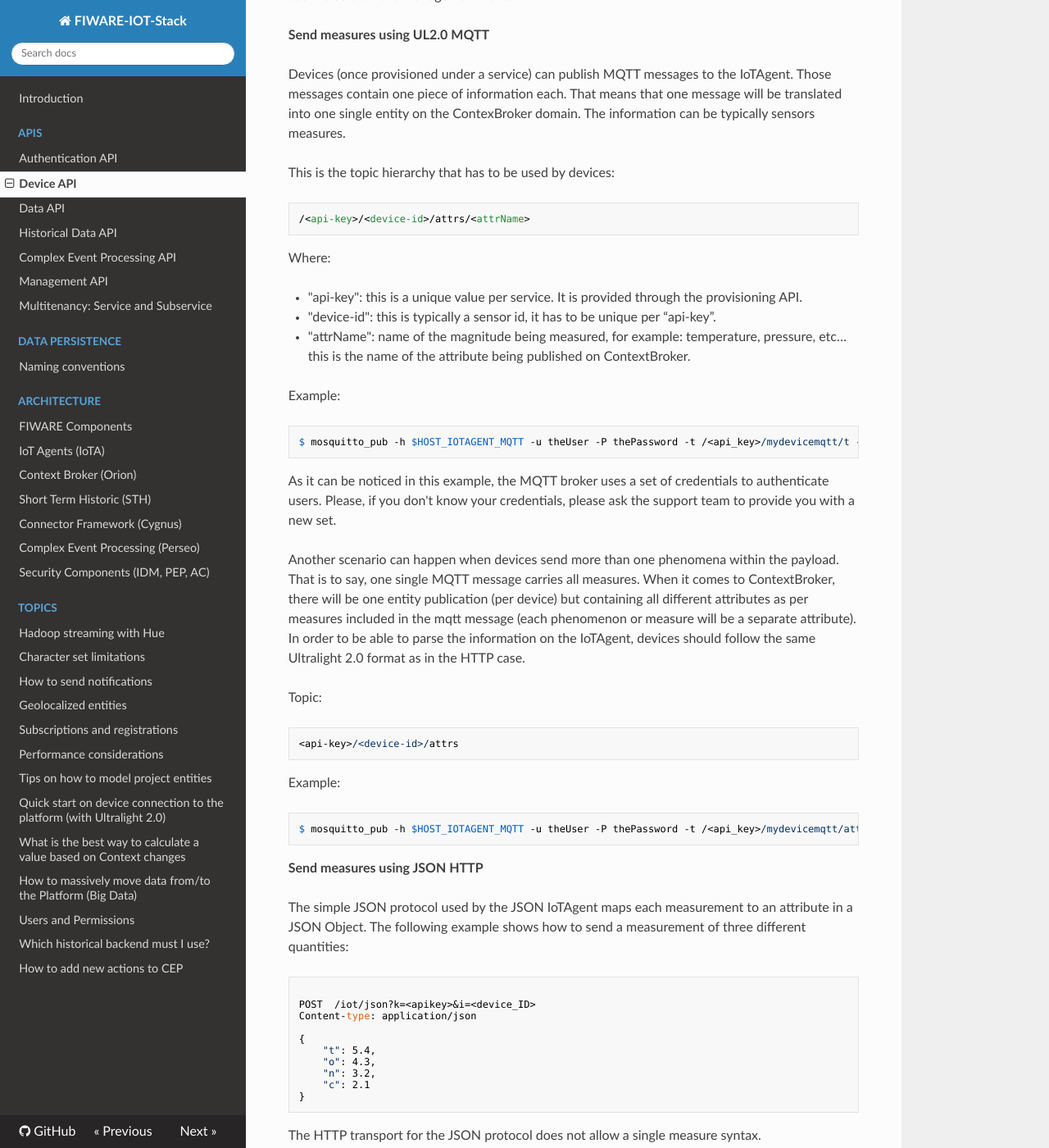
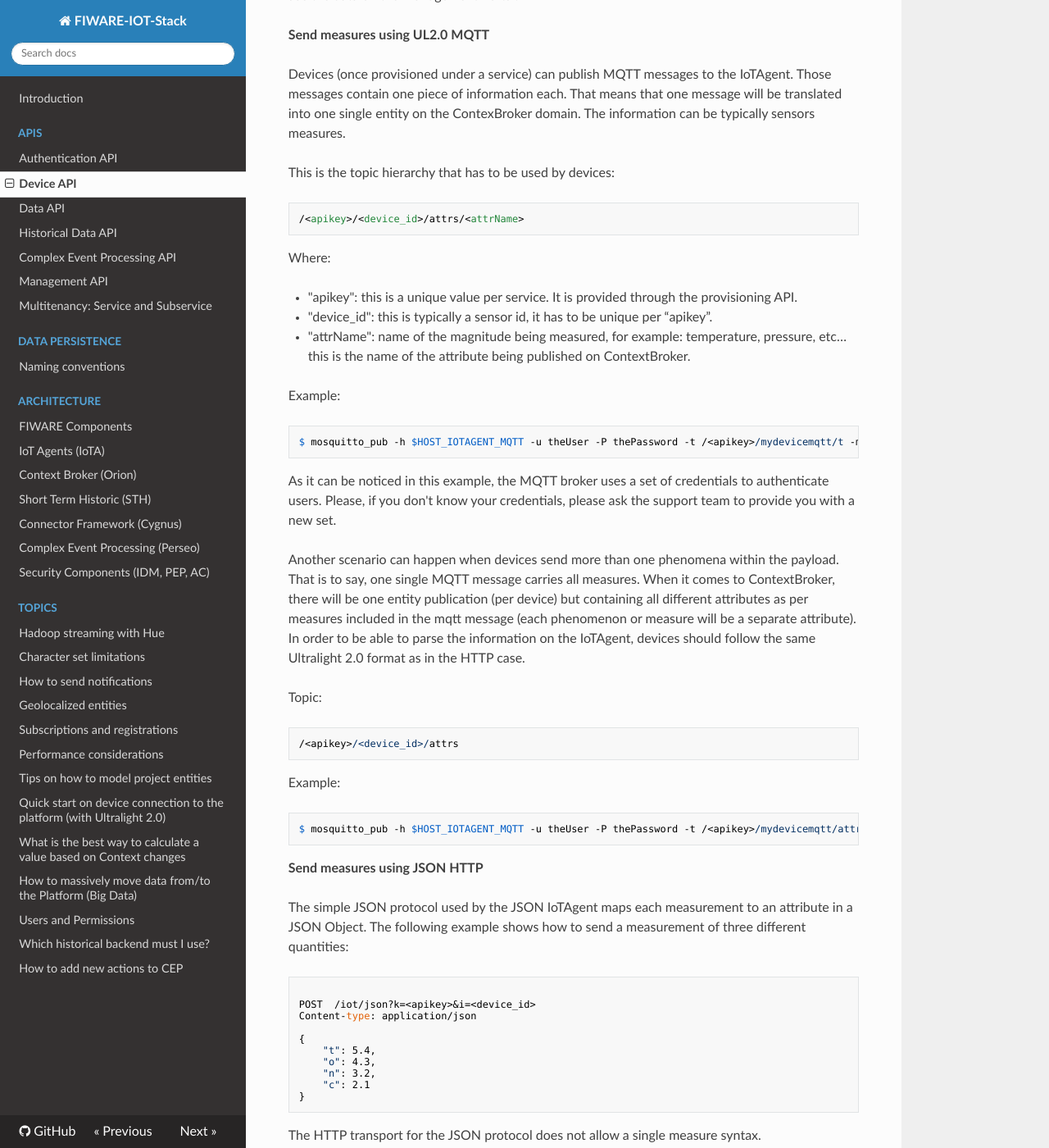
Before and after one commit to telefonicaid/thinking-cities, an MkDocs documentation site: the page built from docs/device_api.md, in a window 1280 px wide and 1400 px high, scrolled down 4975 px. Shown: the whole window at 82% size. Built offline with MkDocs 1.6.1, drawn with Linux system fonts in a browser that asks for light colours; nearby versions of some CDN libraries; old or Windows-style settings are respelled for this version of MkDocs; some of the changed text lies outside the part shown.

Commit message:
Update device_api.md

````diff
--- a/docs/device_api.md
+++ b/docs/device_api.md
@@ -226,7 +226,7 @@
 Sending multiple observations in the same message is also possible with the following payload:
 
 ```
-POST /iot/d?k=<apikey>&i=<device_ID>
+POST /iot/d?k=<apikey>&i=<device_id>
 Content-Type: text/plain
 
 t|23#h|80#l|95#m|Quiet
@@ -246,20 +246,20 @@
 This is the topic hierarchy that has to be used by devices:
 
 ```
-/<api-key>/<device-id>/attrs/<attrName>
+/<apikey>/<device_id>/attrs/<attrName>
 ```
 
 Where:
 
-- "api-key": this is a unique value per service. It is provided through the provisioning API.
-- "device-id": this is typically a sensor id, it has to be unique per “api-key”.
+- "apikey": this is a unique value per service. It is provided through the provisioning API.
+- "device_id": this is typically a sensor id, it has to be unique per “apikey”.
 - "attrName": name of the magnitude being measured, for example: temperature, pressure, etc… this is the name of
 the attribute being published on ContextBroker.
 
 Example:
 
 ```
-$ mosquitto_pub -h $HOST_IOTAGENT_MQTT -u theUser -P thePassword -t /<api_key>/mydevicemqtt/t -m 44.4
+$ mosquitto_pub -h $HOST_IOTAGENT_MQTT -u theUser -P thePassword -t /<apikey>/mydevicemqtt/t -m 44.4
 ```
 
 As it can be noticed in this example, the MQTT broker uses a set of credentials to authenticate users. Please, if you
@@ -274,13 +274,13 @@
 Topic:
 
 ```
-<api-key>/<device-id>/attrs
+/<apikey>/<device_id>/attrs
 ```
 
 Example:
 
 ```
-$ mosquitto_pub -h $HOST_IOTAGENT_MQTT -u theUser -P thePassword -t /<api_key>/mydevicemqtt/attrs -m "t|5.4#o|4.3#n|3.2#c|2.1"
+$ mosquitto_pub -h $HOST_IOTAGENT_MQTT -u theUser -P thePassword -t /<apikey>/mydevicemqtt/attrs -m "t|5.4#o|4.3#n|3.2#c|2.1"
 ```
 
 **Send measures using JSON HTTP**
@@ -289,7 +289,7 @@
 example shows how to send a measurement of three different quantities:
 ```
 
-POST  /iot/json?k=<apikey>&i=<device_ID>
+POST  /iot/json?k=<apikey>&i=<device_id>
 Content-type: application/json
 
 {
````
Also changed, not shown: other parts of docs/device_api.md (+1 -1 lines).
